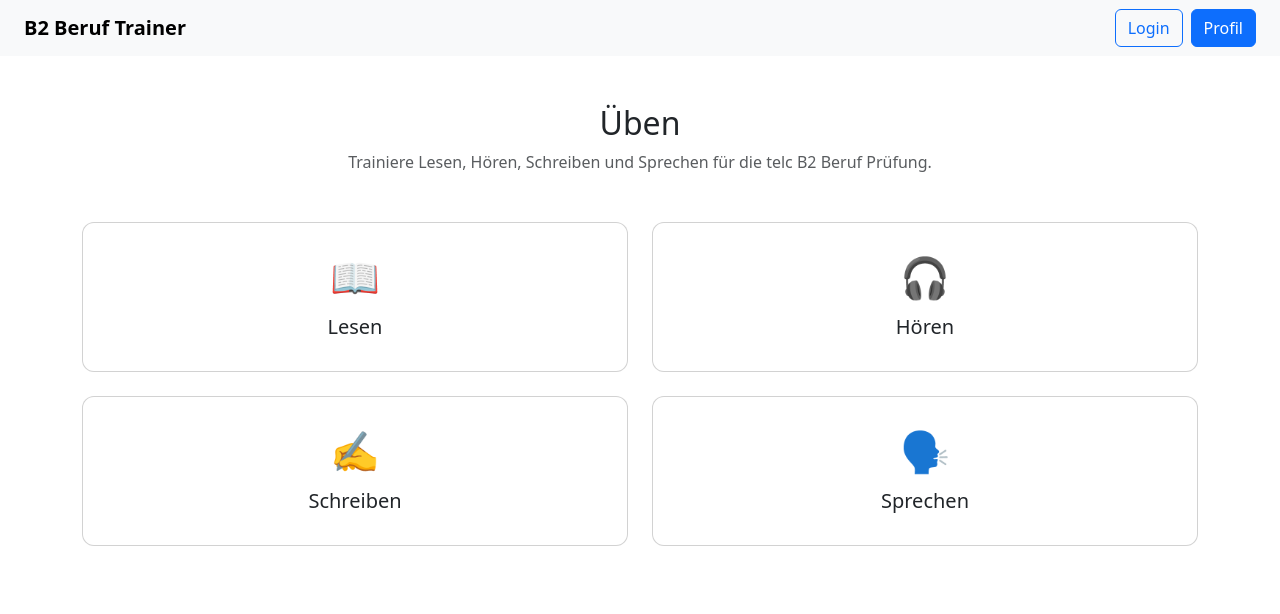
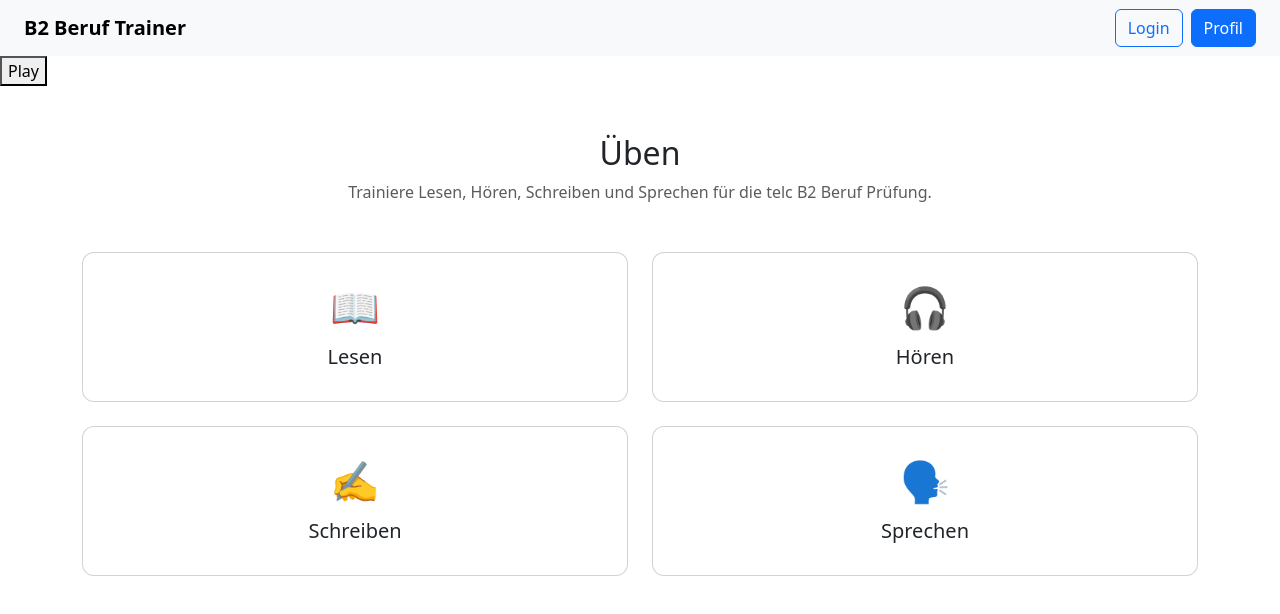
Before and after one commit to NastosStavros/b2-frontend, an Angular app in the folder b2-frontend/: page / in a window 1280 px wide. Shown: the top 614 px of the page. Built offline with nearby package versions, Linux system fonts and the light colour scheme.

Commit message:
first frontend with TTS

```diff
--- a/b2-frontend/src/app/app.html
+++ b/b2-frontend/src/app/app.html
@@ -1,2 +1,3 @@
 <app-header></app-header>
+<button (click)="play()">Play</button>
 <router-outlet></router-outlet>
--- a/b2-frontend/src/app/app.ts
+++ b/b2-frontend/src/app/app.ts
@@ -1,6 +1,7 @@
 import { Component, signal } from '@angular/core';
 import { RouterOutlet } from '@angular/router';
 import { Header } from './components/header/header';
+import { Tts } from './tts';
 
 @Component({
   selector: 'app-root',
@@ -10,4 +11,13 @@ import { Header } from './components/header/header';
 })
 export class App {
   protected readonly title = signal('b2-frontend');
+  constructor(private tts: Tts) { }
+
+  play() {
+    this.tts.sendText("Hallo").subscribe((blob) => {
+      const url = URL.createObjectURL(blob);
+      const audio = new Audio(url);
+      audio.play();
+    });
+  }
 }
--- /dev/null
+++ b/b2-frontend/src/app/tts.ts
@@ -0,0 +1,16 @@
+import { Injectable } from '@angular/core';
+import { HttpClient } from '@angular/common/http';
+
+@Injectable({
+  providedIn: 'root',
+})
+export class Tts {
+  constructor(private http: HttpClient) { }
+
+  sendText(text: string) {
+    return this.http.post('http://127.0.0.1:8000/api/tts/',
+      { text: text },
+      { responseType: 'blob' }
+    );
+  }
+}
```
Also changed, not shown: 1 other file (tests, documents, lock files or other folders).
